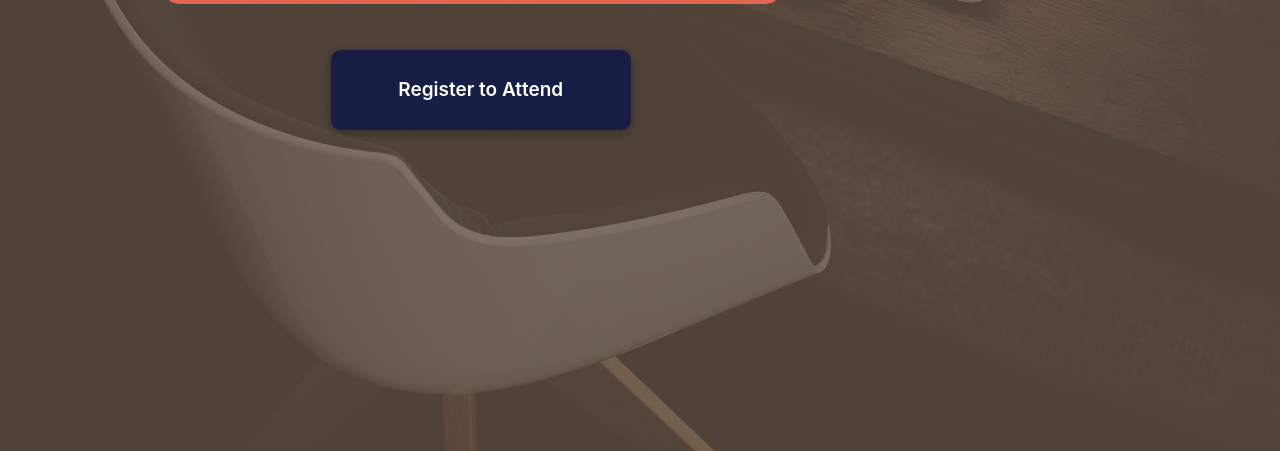
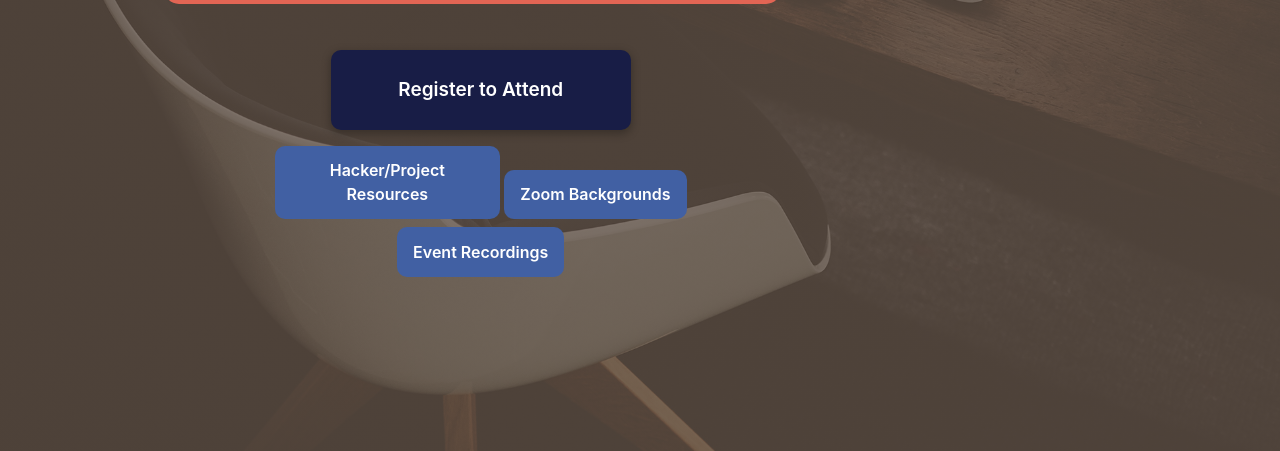
Before and after one commit to TechTogetherInc/TTS2021, a website with bundled scripts: page index.html in a window 1280 px wide. Shown: the part 349-800 px from the top of the page. Built offline with nearby package versions, Linux system fonts and the light colour scheme; a small style sheet from the web is missing; files whose address does not match are found by name.

Commit message:
added buttons

```diff
--- a/css/get-involved.css
+++ b/css/get-involved.css
@@ -11,6 +11,20 @@
   box-shadow: 0px 3px 8px 1px rgb(0 0 0 / 26%);
   -webkit-box-shadow: 0px 3px 8px 1px rgb(0 0 0 / 26%);
   -moz-box-shadow: 0px 3px 8px 1px rgb(0 0 0 / 26%);
+}
+button.btns {
+    font-family: inherit;
+    color: #ffffff;
+    background-color: #4160a3;
+    border-radius: 10px;
+    padding: 13px 50px;
+    margin: 8px 0px;
+    border: none;
+    padding: 0.8rem 1rem;
+    box-shadow: 1rem;
+    max-width: 225px;
+    z-index: 2;
+    font-weight: 600;
 }
 
 .button a {
--- a/css/main.css
+++ b/css/main.css
@@ -20,8 +20,8 @@ body {
   font-size: 19px;
   font-weight: 600;
   margin-top:10%;
+}
 
-}
 
 h1,
 h2,
--- a/index.html
+++ b/index.html
@@ -118,6 +118,15 @@
                         <button type="button" id="btnRegister" class="button">
                             <a href="https://bit.ly/33EzTXb" target="_blank">Register to Attend</a>
                         </button>
+                        <span class="col-md-6 col-sm-12 col-xs-12 text-md-center text-center" style="display: table-cell; ">
+                            <a href="https://techtogether.io/hacker_resources" target="_blank"><button type="button" class="btns" style="margin:auto; "> Hacker/Project Resources </button></a>
+                            <a href=" https://drive.google.com/drive/folders/1JnmqLjAUiwYIgWlBNWCzVuht5T0G5UG_?usp=sharing" target="_blank"><button type="button" class="btns">Zoom Backgrounds</button></a>
+                            <!--<a href="https://techtogether-new-york-2020.devpost.com/?preview_token=czUhp%2FIvL4njvNf4srPaTefwcfb4U37%2Fr%2FMcgC37JqU%3D" target="_blank"><button type="button" class="btns"> Submit project </button></a>-->
+                            <a href="https://drive.google.com/drive/folders/1EfMZerg82ZHZ2BX9nTizfwRvlsfOQJC4?usp=sharing" target="_blank"><button type="button" class="btns" style="margin:auto; "> Event Recordings </button></a>
+                        </span>
+                        <!--<button type="button" id="btnResources"  class="button">
+        <a href="https://techtogether.io/hacker_resources" target="_blank">Hacker/Project Resources</a>
+    </button>-->
                     </div>
                 </div>
             </div>
```
